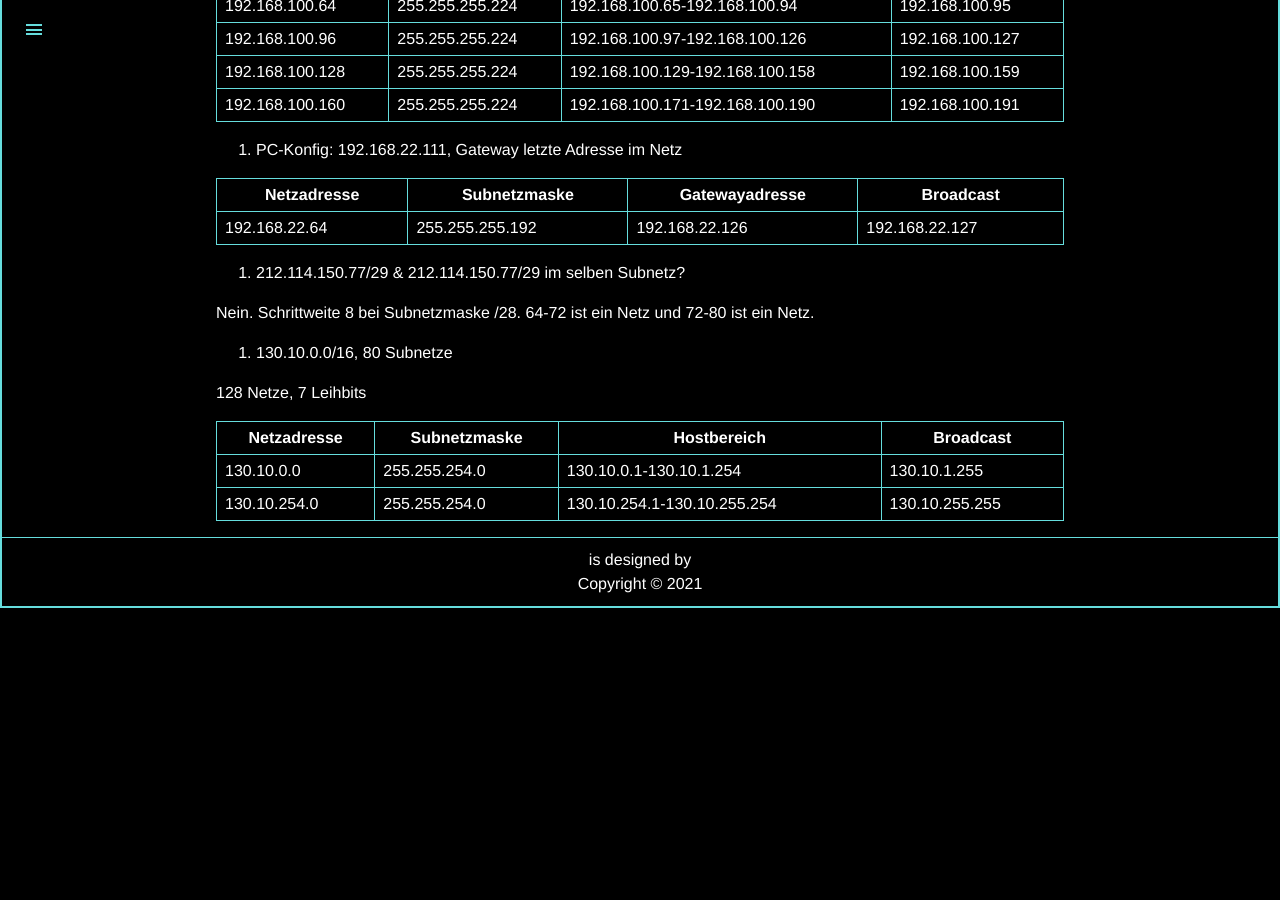
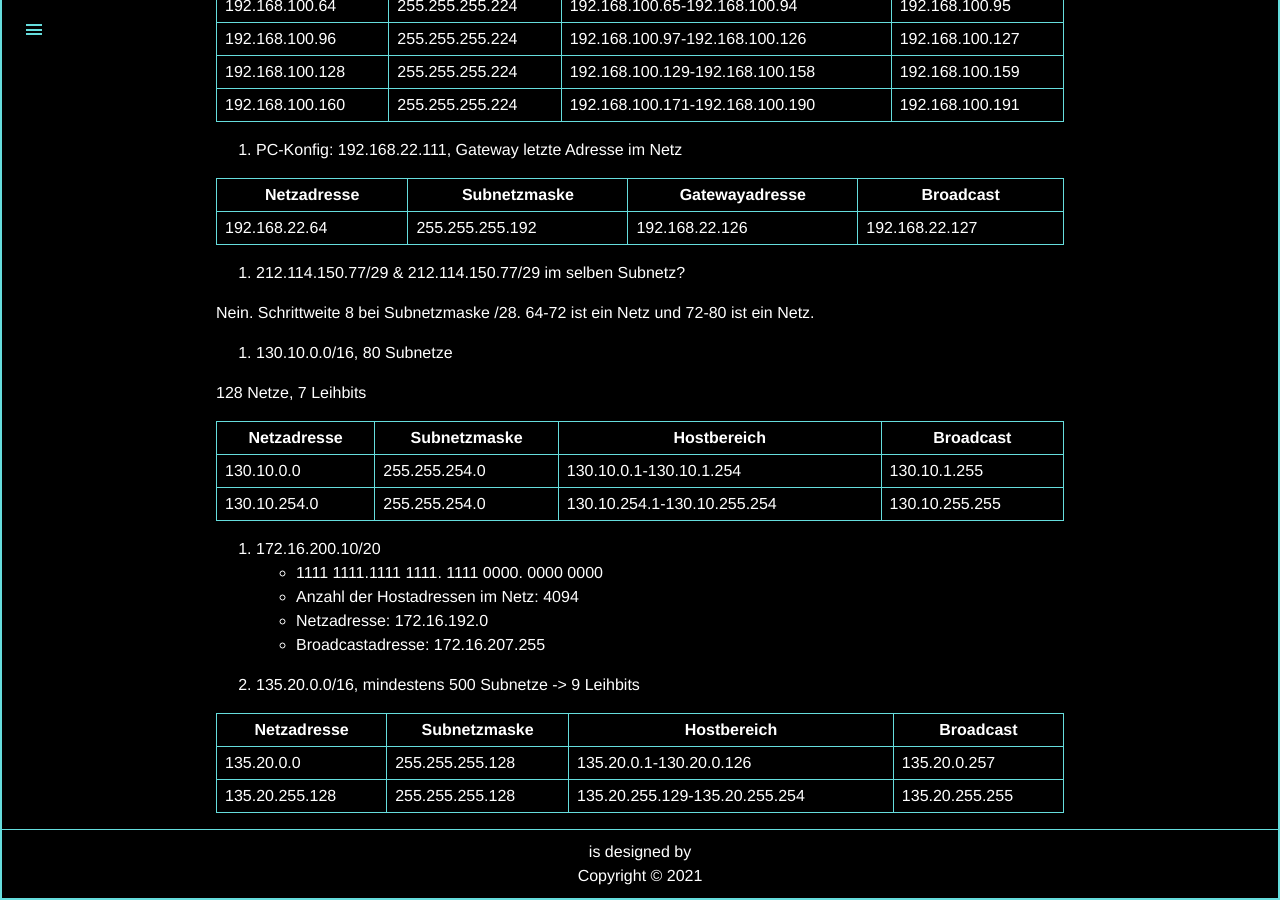
Before and after one commit to Semoxea/IF11C, a Jekyll site: the page built from IF11C/ITS_Theorie/LS02.md, in a window 1280 px wide and 900 px high, scrolled down 1067 px. Built offline with Jekyll 4.4.1, drawn with Linux system fonts in a browser that asks for light colours; before the commit the page ends 1675 px from its top, so only the background shows below that.

Commit message:
Something missing?

```diff
--- a/IF11C/ITS_Theorie/LS02.md
+++ b/IF11C/ITS_Theorie/LS02.md
@@ -68,3 +68,16 @@ Nein. Schrittweite 8 bei Subnetzmaske /28. 64-72 ist ein Netz und 72-80 ist ein
 |--|--|--|--|
 |130.10.0.0|255.255.254.0|130.10.0.1-130.10.1.254|130.10.1.255|
 |130.10.254.0|255.255.254.0|130.10.254.1-130.10.255.254|130.10.255.255|
+
+6. 172.16.200.10/20
+  - 1111 1111.1111 1111. 1111 0000. 0000 0000
+  - Anzahl der Hostadressen im Netz: 4094
+  - Netzadresse: 172.16.192.0
+  - Broadcastadresse: 172.16.207.255
+
+7. 135.20.0.0/16, mindestens 500 Subnetze -> 9 Leihbits
+
+|Netzadresse|Subnetzmaske|Hostbereich|Broadcast|
+|--|--|--|--|
+|135.20.0.0|255.255.255.128|135.20.0.1-130.20.0.126|135.20.0.257|
+|135.20.255.128|255.255.255.128|135.20.255.129-135.20.255.254|135.20.255.255|
```
Also changed, not shown: 3 other files.
